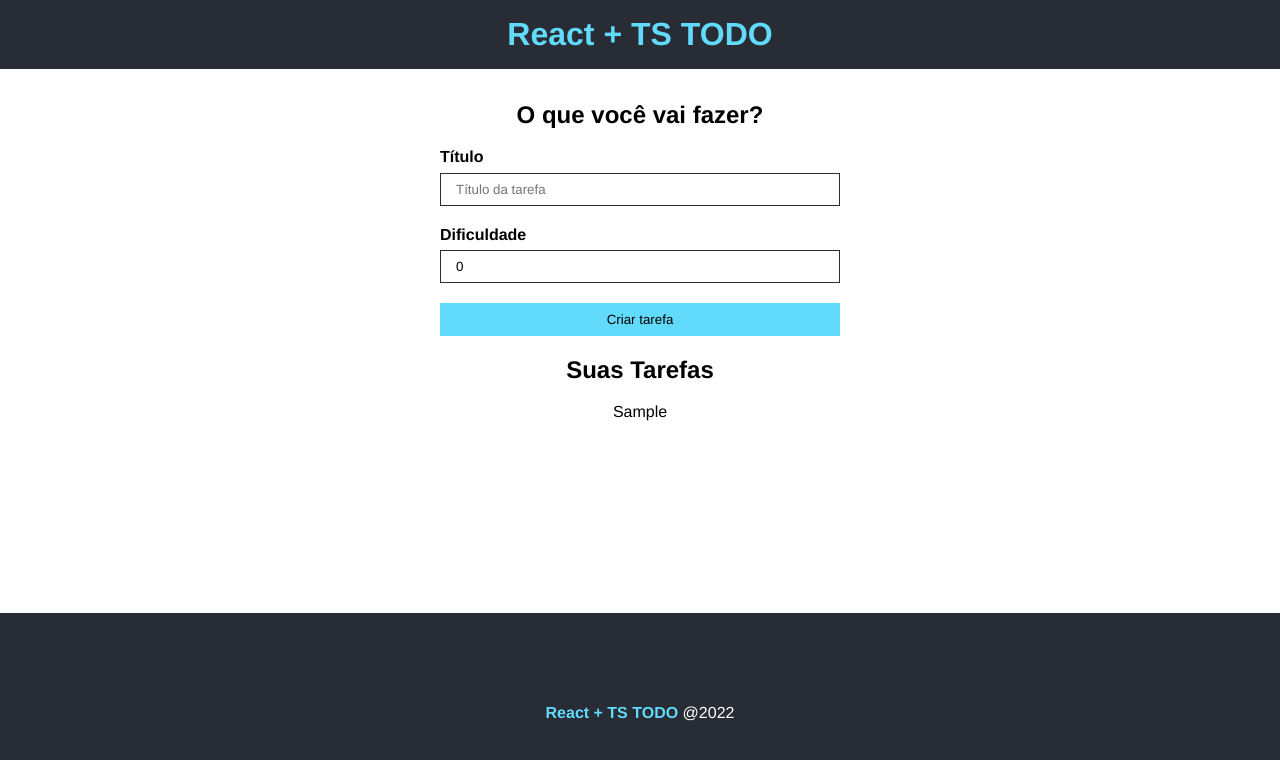
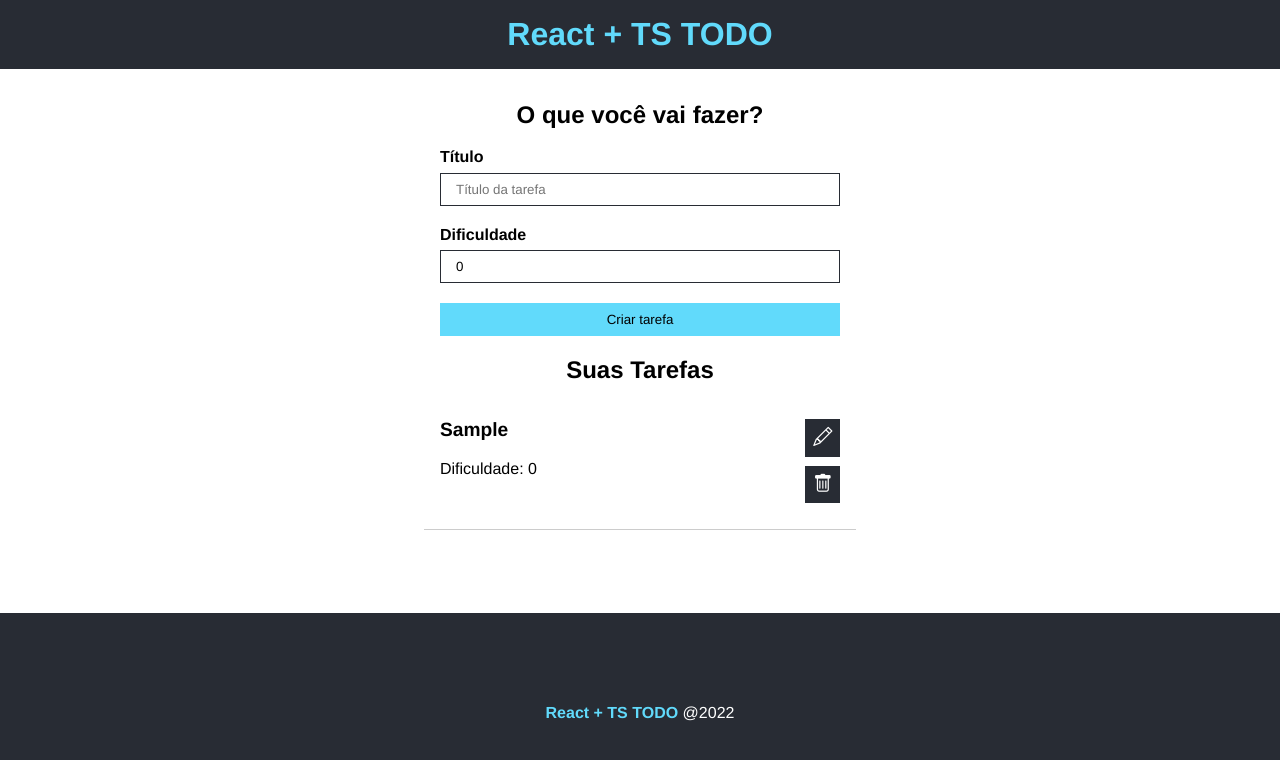
Before and after one commit to Adrianodbs/Todo-typescript, a React (Create React App) app: page / in a window 1280 px wide. Both pictures are taken after typing "Sample" into the empty fields and a click on the input "Criar tarefa". Shown: the top 760 px of the page. Built offline with nearby package versions, Linux system fonts and the light colour scheme.

Commit message:
finalizando a lista

```diff
--- a/src/components/TaskList.tsx
+++ b/src/components/TaskList.tsx
@@ -10,8 +10,15 @@ const TaskList = ({taskList}: Props) => {
     <>
       {taskList.length > 0 ? (
         taskList.map((task)=>(
-          <div key={task.id}>
-            <p>{task.title}</p>
+          <div key={task.id} className={styles.task}>
+            <div className={styles.details}>
+              <h4>{task.title}</h4>
+              <p>Dificuldade: {task.difficulty}</p>
+            </div>
+            <div className={styles.actions}>
+              <i className='bi bi-pencil'></i>
+              <i className='bi bi-trash'></i>
+            </div>
           </div>
         ))
       ) : (
```
